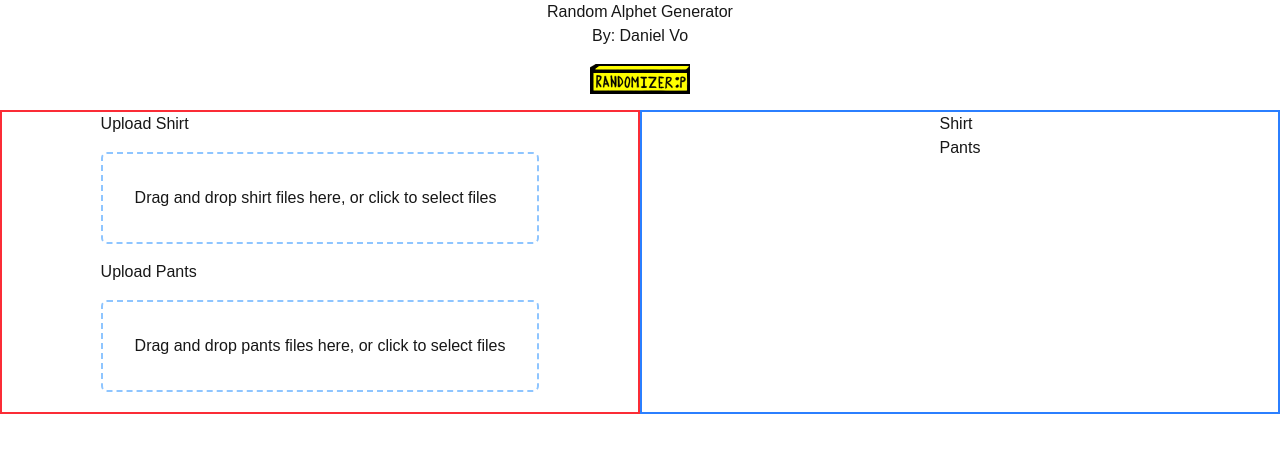
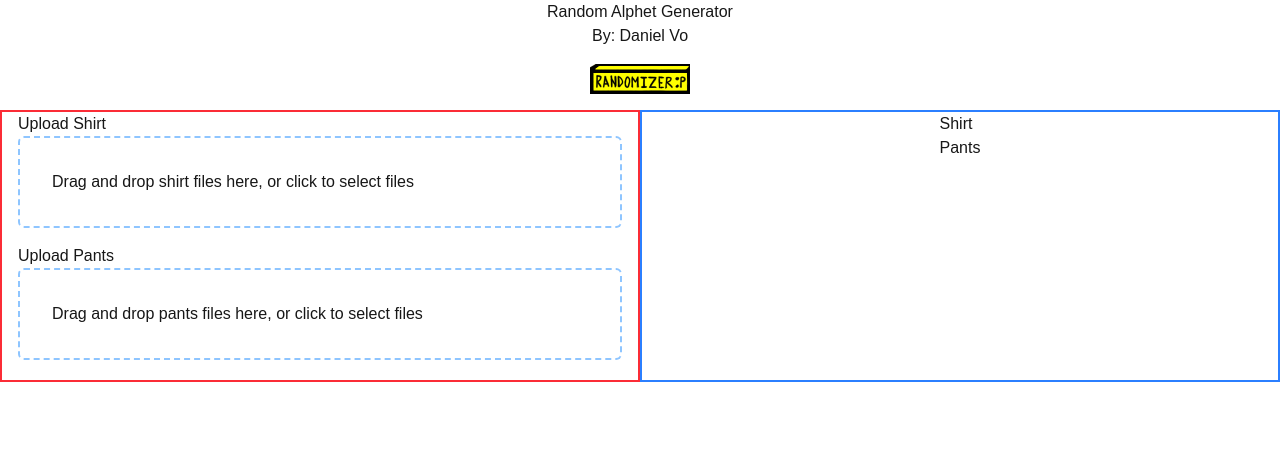
Before and after one commit to dvo27/outfit-generator, a Next.js app in the folder outfit-generator-next/: page / in a window 1280 px wide. Shown: the top 452 px of the page. Built offline with nearby package versions, Linux system fonts and the light colour scheme.

Commit message:
added drop zone for clothes upload and clothes selection after upload

```diff
--- a/outfit-generator-next/src/app/page.tsx
+++ b/outfit-generator-next/src/app/page.tsx
@@ -79,26 +79,80 @@ export default function Home() {
       <div className="main_container flex mb-4">
         <div className="left_side w-1/2 border-2 border-red-500 flex flex-col items-center">
           {/* Clothes Upload/Selector Section */}
-          <div className="clothes_selector flex flex-col gap-4">
+          <div className="clothes_selector flex flex-col gap-4 w-full px-4">
+            <div className="shirt_selector">
+              {/* Shirt Dropzone */}
+              {
+                // If no shirts have been uploaded, show dropzone
+                shirts.length === 0 ? (
+                  <>
                     <label htmlFor="shirt_input" className="file-input-label">
                       Upload Shirt
                     </label>
-
-            {/* Shirt Dropzone */}
-            <div {...getShirtRootProps({className: "dropzone p-8 border-2 border-dashed border-blue-300 rounded-md"})}>
+                    <div {...getShirtRootProps({ className: "dropzone p-8 border-2 border-dashed border-blue-300 rounded-md" })}>
                       <input {...getShirtInputProps()} />
                       <p>Drag and drop shirt files here, or click to select files</p>
                     </div>
-
+                  </>
+                ) : (
+                  // If shirts have been uploaded, show their previews:
+                  <>
+                    <label htmlFor="shirt_input" className="file-input-label">
+                      Select Shirt
+                    </label>
+                    <div className="h-72 w-full overflow-y-auto">
+                      {/* Grid of shirts */}
+                      <div className="grid grid-cols-3 gap-4">
+                        {
+                          shirts.map((shirt, index) => (
+                            <div key={index}>
+                              <Image src={URL.createObjectURL(shirt)} alt="Shirt" width={100} height={100} />
+                            </div>
+                          ))
+                        }
+                      </div>
+                    </div>
+                  </>
+                )
+              }
+            </div>
+            <div className="pants_selector">
               {/* Pants Dropzone */}
+              {
+                // If no pants have been uploaded, show dropzone
+                pants.length === 0 ? (
+                  <>
                     <label htmlFor="pants_input" className="file-input-label">
                       Upload Pants
                     </label>
-            <div {...getPantsRootProps({className: "dropzone p-8 mb-5 border-2 border-dashed border-blue-300 rounded-md"})}>
+                    <div {...getPantsRootProps({ className: "dropzone p-8 mb-5 border-2 border-dashed border-blue-300 rounded-md" })}>
                       <input {...getPantsInputProps()} />
                       <p>Drag and drop pants files here, or click to select files</p>
                     </div>
-
+                  </>
+                ) : (
+                  // If pants have been uploaded, show their previews:
+                  <>
+                    {/* Pants Selector */}
+                    <label htmlFor="pants_input" className="file-input-label">
+                      Select Pants
+                    </label>
+                    <div className="h-72 w-full overflow-y-auto">
+                      {/* Grid of pants */}
+                      <div className="grid grid-cols-3 gap-4">
+                        {
+                          pants.map((pants, index) => (
+                            <div key={index}>
+                              <Image src={URL.createObjectURL(pants)} alt="Pants" width={100} height={100} />
+                            </div>
+                          ))
+                        }
+                      </div>
+                    </div>
+                  </>
+                )
+              }
+            </div>
           </div>
         </div>
 
```
Also changed, not shown: 1 other file (tests, documents, lock files or other folders). Lines whose indentation alone changed are shown as unchanged.
